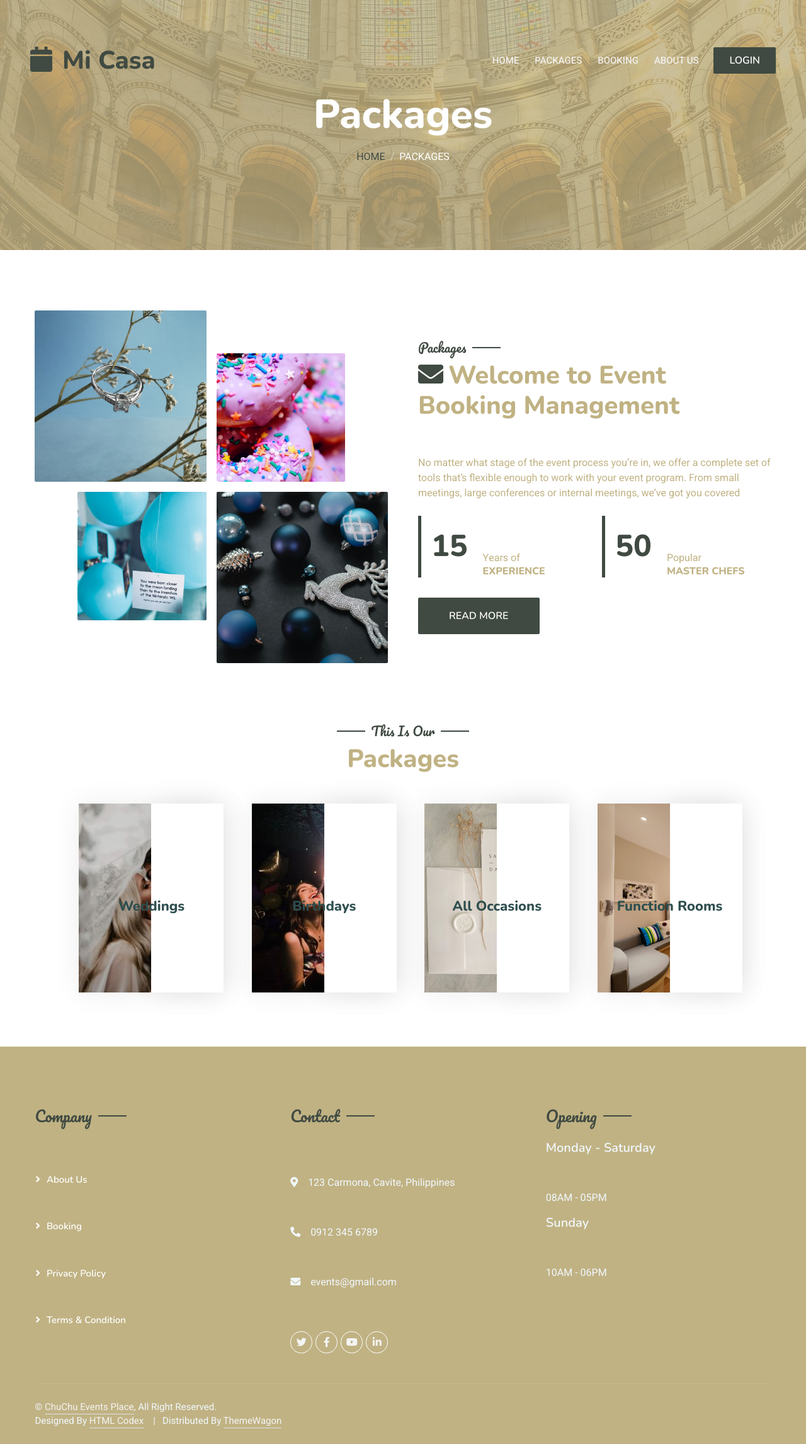
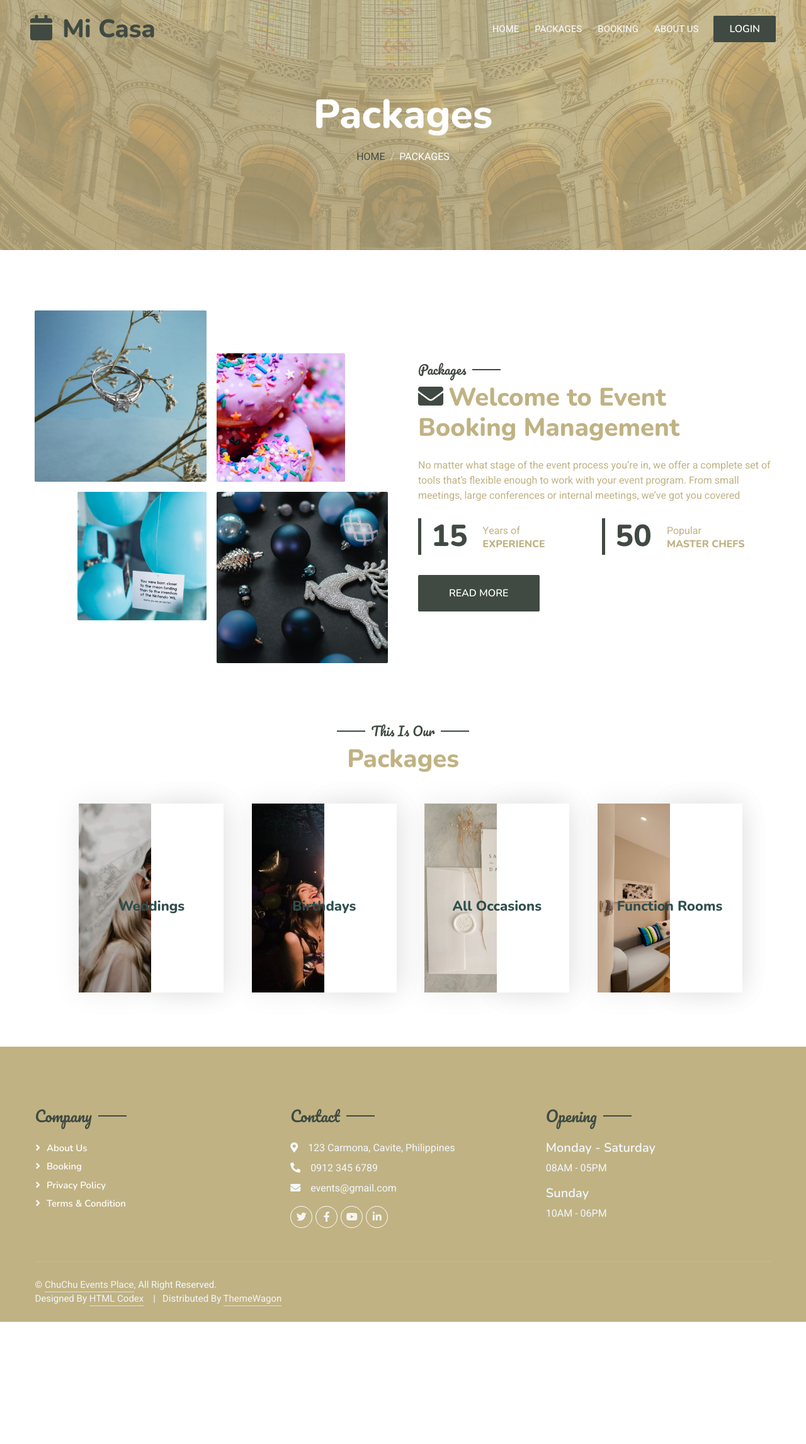
Before and after one commit to Macasaetmicha/EBS, a PHP site: page /Packages.php in a window 1280 px wide. Shown: the whole page at 63% size. After the commit the page ends 2099 px from the top, so only its background shows below. Run offline with PHP 8.4, Linux system fonts and the light colour scheme; some libraries are stand-ins or nearby versions.

Commit message:
fixed element margin issue

```diff
--- a/css/style.css
+++ b/css/style.css
@@ -599,13 +599,9 @@
     top: 10%;
 }
 
-    p{
-        margin-top: 55px;
-    }
-
-    a{
-        margin-top: 50px;
-    }
+.sf-mdl-left-full p, .sf-mdl-right-full p{
+    margin-top: 55px;
+}
 
 /*** Testimonial ***/
 .testimonial-carousel .owl-item .testimonial-item,
```
